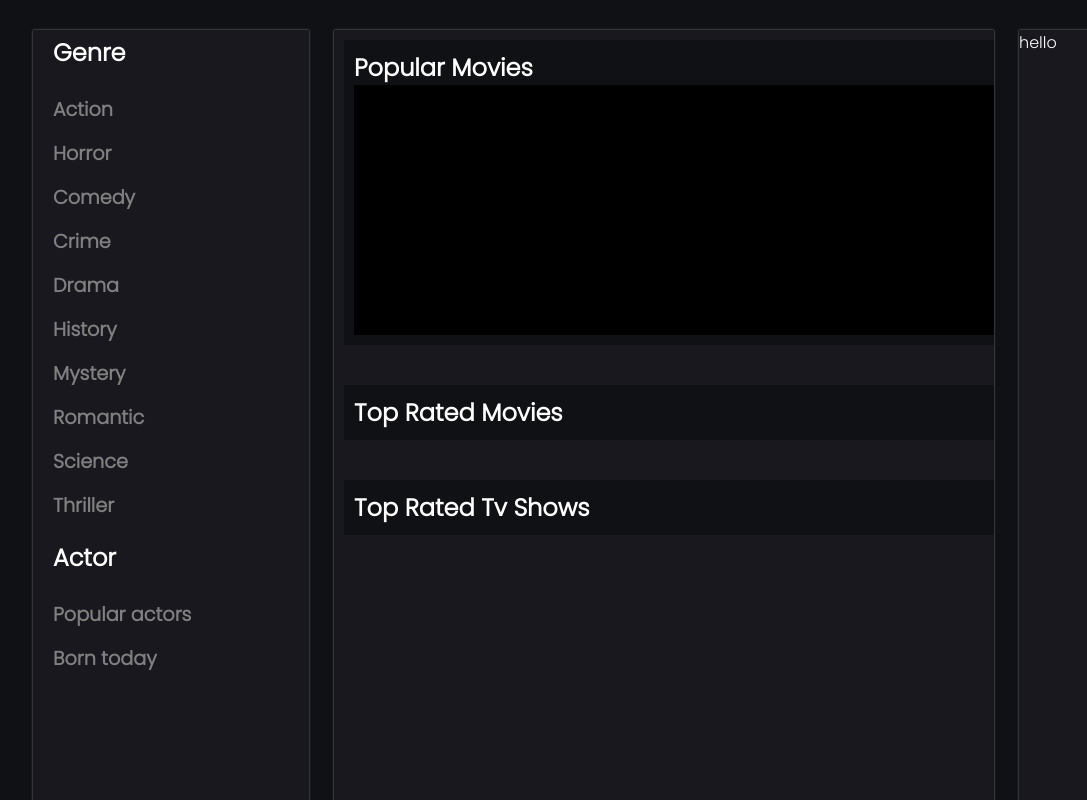
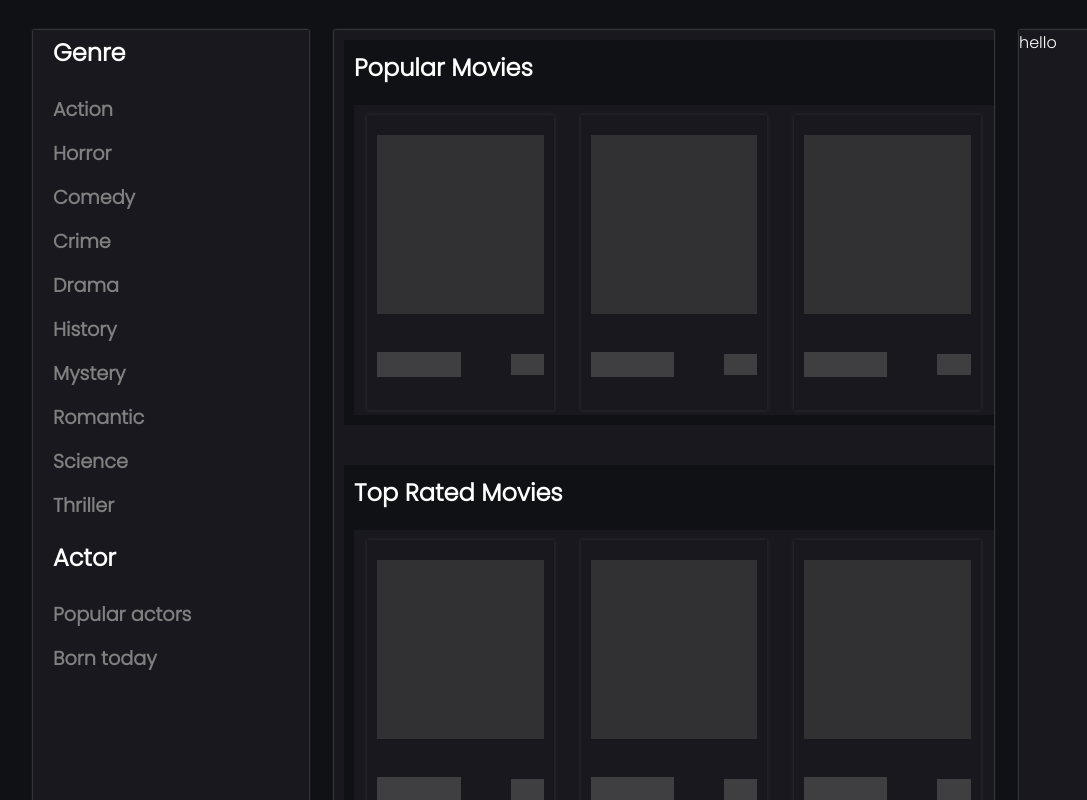
Before and after one commit to arumuga007/film-fusion, a React (Create React App) app: page /topmovies in a window 1280 px wide. Shown: the top 800 px of the page, without its empty margins (7-1094 px from the left). Built offline with nearby package versions, Linux system fonts and the light colour scheme; a web font is replaced by a local one.

Commit message:
skeleton animation optimised

```diff
--- a/src/components/HomeBody/BodyComponents/DefaultBodyComponents/DefaultSkeleton.jsx
+++ b/src/components/HomeBody/BodyComponents/DefaultBodyComponents/DefaultSkeleton.jsx
@@ -2,13 +2,13 @@ import styles from "./../../../../style/BodyStyles/BodyContent.module.css";
 
 const DefaultSkeleton = () => {
     return (
-        <>
+        <div className={styles.skeletonContainer}>
         <div className={styles.skeletonImage}></div>
         <div className={styles.nameAndRatingContainer}>
         <div className={styles.skeletonName}></div>
         <div className={styles.skeletonRating}></div>
         </div>
-        </>
+        </div>
 
     )
 }
--- a/src/components/HomeBody/BodyComponents/DefaultBodyComponents/PopularMovies.jsx
+++ b/src/components/HomeBody/BodyComponents/DefaultBodyComponents/PopularMovies.jsx
@@ -1,11 +1,20 @@
 import styles from "./../../../../style/BodyStyles/BodyContent.module.css";
 import DefaultSkeleton from './DefaultSkeleton';
 import { useState, useEffect } from "react";
+
+const getSkeleton = () => {
+    let itemsToReturn = [];
+    for(let i = 0; i < 3; i ++) {
+        itemsToReturn.push(<DefaultSkeleton />)
+    }
+    return itemsToReturn
+}
+
 const PopularMovies = () => {
     const [popularMovies, setPopularMovies] = useState(null);
     return (
         <div className={styles['popular-movie-container']}>
-            <DefaultSkeleton />
+            {getSkeleton()}
         </div>
     )
 }
--- a/src/components/HomeBody/BodyComponents/DefaultBodyComponents/TopRatedMovies.jsx
+++ b/src/components/HomeBody/BodyComponents/DefaultBodyComponents/TopRatedMovies.jsx
@@ -1,9 +1,16 @@
 import styles from "./../../../../style/BodyStyles/BodyContent.module.css";
-
+import DefaultSkeleton from "./DefaultSkeleton";
+const getSkeleton = () => {
+    let itemsToReturn = [];
+    for(let i = 0; i < 3; i ++) {
+        itemsToReturn.push(<DefaultSkeleton />)
+    }
+    return itemsToReturn
+}
 const TopRatedMovies = () => {
     return (
         <div className={styles['toprated-movie-container']}>
-
+             {getSkeleton()}
         </div>
     )
 }
--- a/src/components/HomeBody/BodyComponents/DefaultBodyComponents/TopRatedTvShows.jsx
+++ b/src/components/HomeBody/BodyComponents/DefaultBodyComponents/TopRatedTvShows.jsx
@@ -1,9 +1,18 @@
 import styles from "./../../../../style/BodyStyles/BodyContent.module.css";
+import DefaultSkeleton from "./DefaultSkeleton";
+
+const getSkeleton = () => {
+    let itemsToReturn = [];
+    for(let i = 0; i < 3; i ++) {
+        itemsToReturn.push(<DefaultSkeleton />)
+    }
+    return itemsToReturn
+}
 
 const TopRatedTvShows = () => {
     return (
         <div className={styles['toprated-tvshow-container']}>
-
+            {getSkeleton()}
         </div>
     )
 }
--- a/src/style/BodyStyles/BodyContent.module.css
+++ b/src/style/BodyStyles/BodyContent.module.css
@@ -13,6 +13,9 @@
     padding: 10px 10px;
     background: #101115;
     padding: 10px 10px;
+    display: flex;
+    flex-direction: column;
+    gap: 20px;
 }
 
 .Headline {
@@ -20,7 +23,63 @@
     font-weight: 700;
 }
 
-.popular-movie-container {
-    height: 250px;
-    background: black;
+.popular-movie-container, .toprated-tvshow-container, .toprated-movie-container {
+    min-height: 300px;
+    background: #19181E;
+    display: flex;
+    flex-direction: row;
+    justify-content: space-around;
+    padding-top: 10px;
 }
+
+.skeletonContainer {
+    height: 85%;
+    width: 26%;
+    background: #19181E;
+    padding: 20px 10px;
+    display: flex;
+    flex-direction: column;
+    justify-content: space-between;
+    box-shadow: 0px 0px 4px 0px rgba(256, 256, 256, .2);
+    animation: animateSkeleton 1s linear infinite;
+}
+
+.skeletonImage {
+    height: 70%;
+    width: 100%;
+    background: #424242;
+}
+
+.nameAndRatingContainer {
+    display: flex;
+    flex-direction: row;
+    justify-content: space-between;
+    height: 20%;
+    width: 100%;
+    align-items: center;
+}
+
+.skeletonName {
+    height: 50%;
+    width: 50%;
+    background: #595959;
+}
+
+.skeletonRating {
+    height: 40%;
+    width: 20%;
+    background: #595959;
+}
+
+@keyframes animateSkeleton {
+    0% {
+
+        opacity: 1;
+    }
+    50% {
+        opacity: .5;
+    }
+    100% {
+        opacity: 1;
+    }
+}
```
